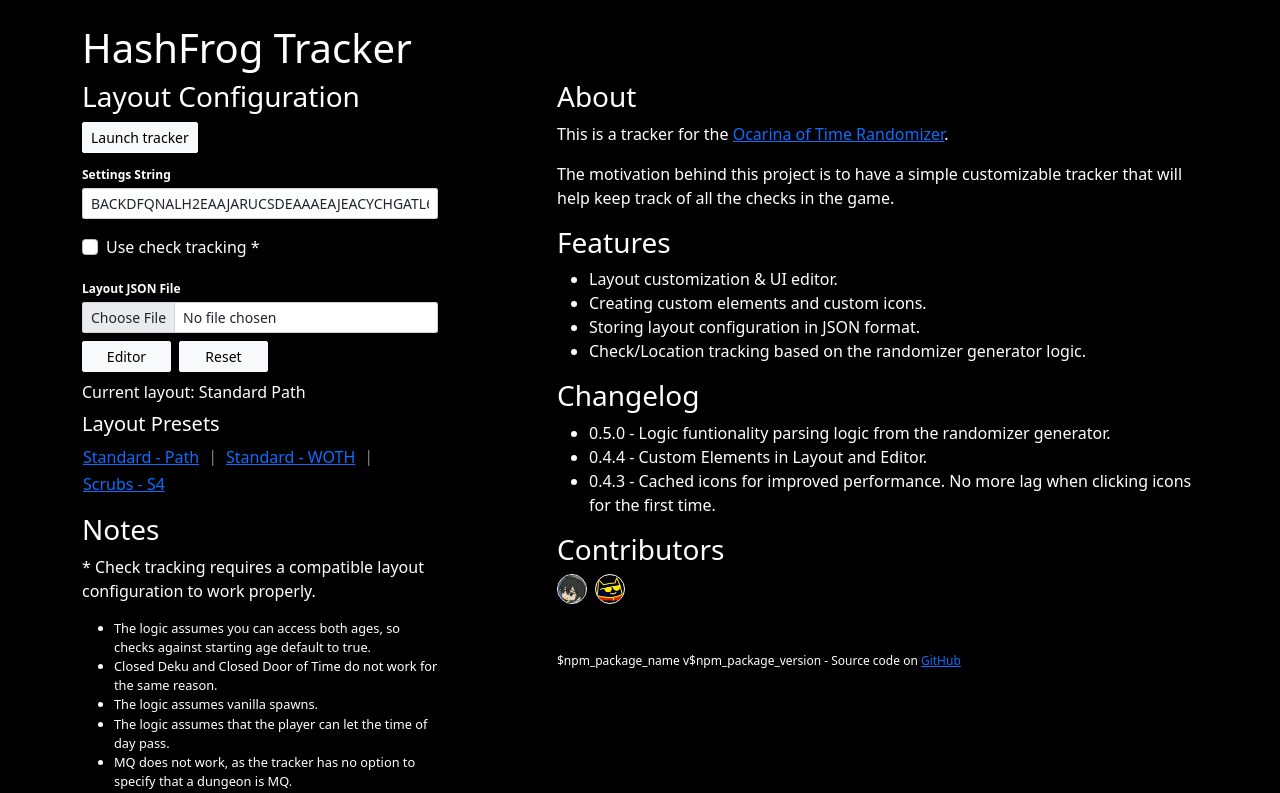
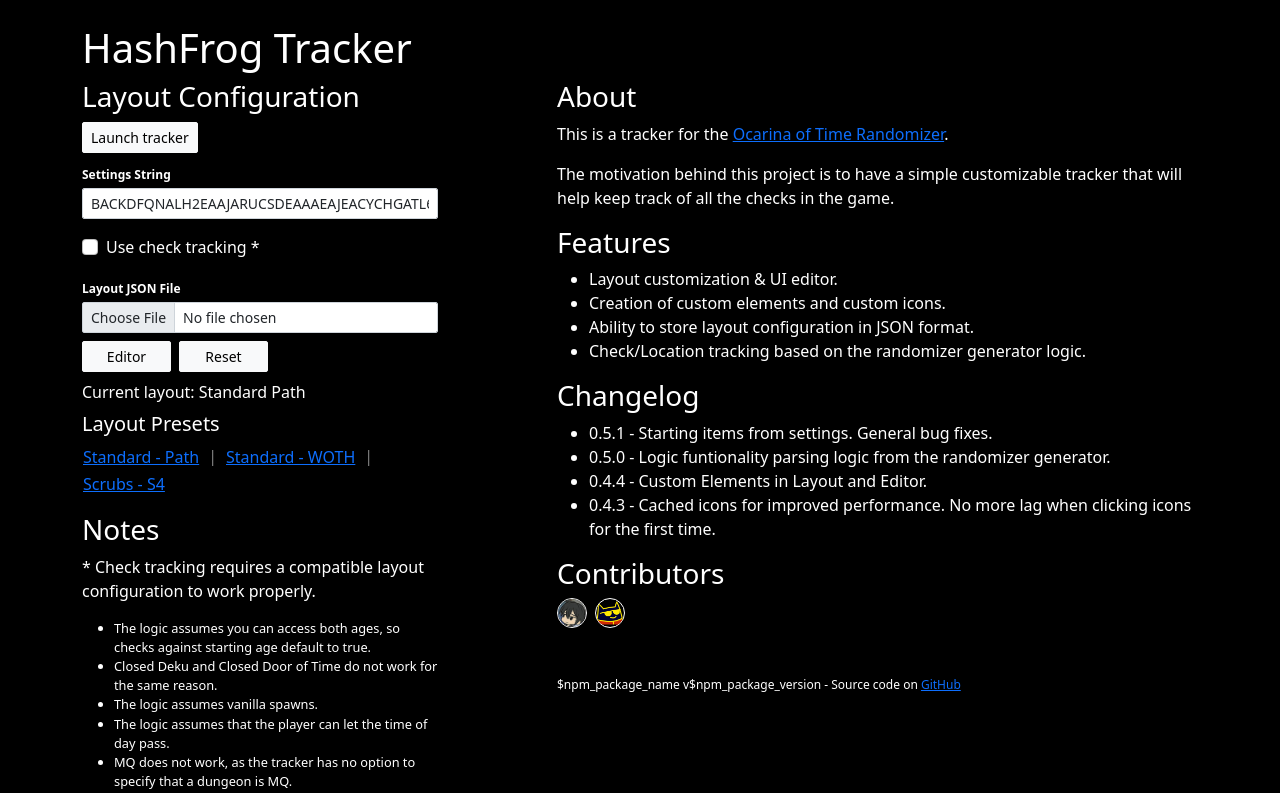
Before and after one commit to wafo/hashfrog_tracker, a React (Create React App) app: page / in a window 1280 px wide. Shown: the top 793 px of the page. Built offline with nearby package versions, Linux system fonts and the light colour scheme.

Commit message:
version bump

```diff
--- a/package.json
+++ b/package.json
@@ -1,6 +1,6 @@
 {
   "name": "hashfrog_tracker",
-  "version": "0.5.0",
+  "version": "0.5.1",
   "private": true,
   "dependencies": {
     "@testing-library/jest-dom": "^5.16.4",
--- a/src/scenes/Welcome.js
+++ b/src/scenes/Welcome.js
@@ -28,12 +28,13 @@ const Welcome = () => {
           <h3>Features</h3>
           <ul>
             <li>Layout customization & UI editor.</li>
-            <li>Creating custom elements and custom icons.</li>
-            <li>Storing layout configuration in JSON format.</li>
+            <li>Creation of custom elements and custom icons.</li>
+            <li>Ability to store layout configuration in JSON format.</li>
             <li>Check/Location tracking based on the randomizer generator logic.</li>
           </ul>
           <h3>Changelog</h3>
           <ul>
+            <li>0.5.1 - Starting items from settings. General bug fixes.</li>
             <li>0.5.0 - Logic funtionality parsing logic from the randomizer generator.</li>
             <li>0.4.4 - Custom Elements in Layout and Editor.</li>
             <li>0.4.3 - Cached icons for improved performance. No more lag when clicking icons for the first time.</li>
```
